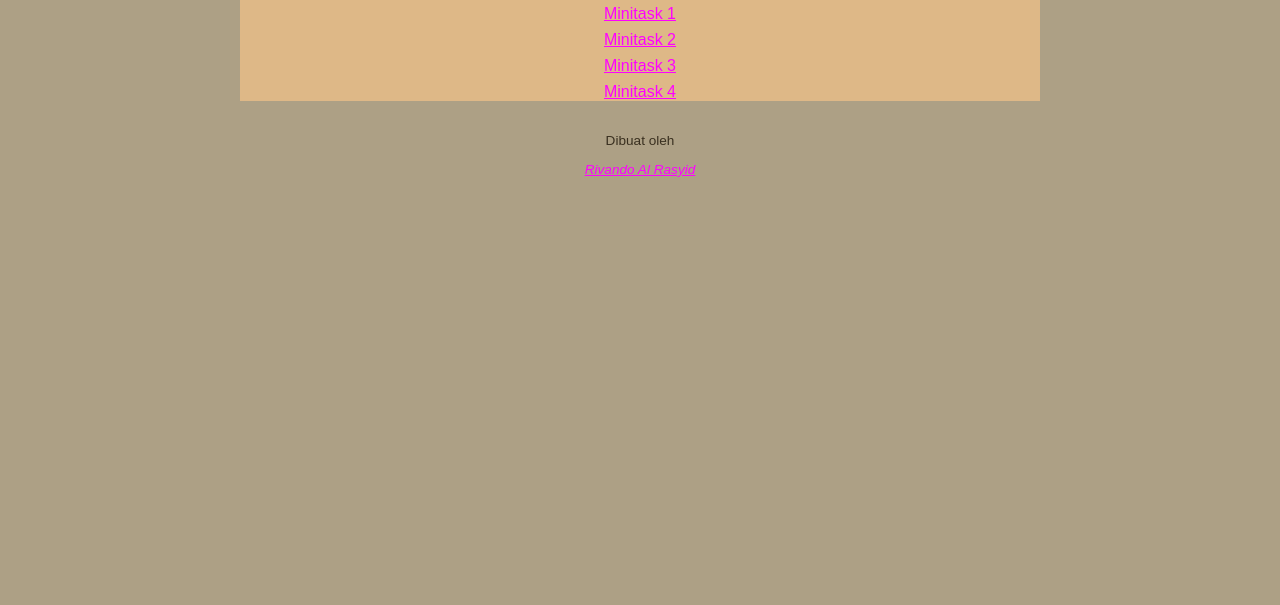
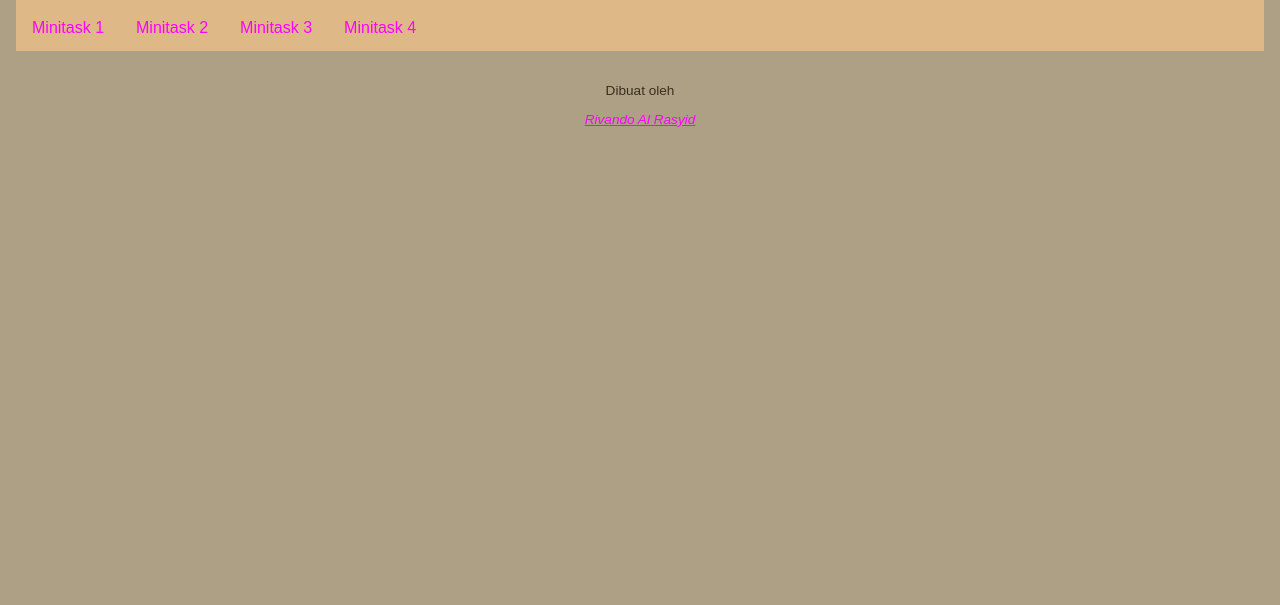
Before and after one commit to rivando-al-rasyid/koda-b7-web3, a plain HTML site: page index.html in a window 1280 px wide. Shown: the part 195-800 px from the top of the page. Drawn offline with Linux system fonts and the light colour scheme; a web font is replaced by a local one.

Commit message:
fix : remove max width 1024px

```diff
--- a/styles/style.css
+++ b/styles/style.css
@@ -42,7 +42,6 @@ header {
 }
 
 header img {
-  max-width: 700px;
   width: 100%;
   height: auto;
   display: block;
@@ -76,7 +75,7 @@ nav ul {
 }
 
 
-@media screen and (min-width: 768px) and (max-width: 1024px)  {
+@media screen and (min-width: 768px) {
     main{
   background-color: aquamarine;
   position: sticky;
@@ -112,13 +111,6 @@ ul li a {
 
 }
 
-@media screen and (min-width: 1024px)  {
-    main{
-  background-color: burlywood;
-  position: sticky;
-  top: 10px;
-  bottom: 10px;
-}
 @media screen and (min-width: 1024px) {
   main {
     background-color: burlywood;
@@ -133,21 +125,25 @@ ul li a {
   }
 
   nav ul {
-    list-style: none;
+    list-style-type: none;
+    margin: 0;
     padding: 0;
-    margin: 0;
+    overflow: hidden;
+    justify-content: center;
   }
 
   nav ul li {
-    margin-bottom: 0.5rem;
+    float: left;
+    margin-bottom: 0;
   }
 
-  .navbar ul {
-    list-style: none;
-    padding: 0;
-    margin: 0;
+  nav ul li a {
+    display: block;
+    color: white;
+    text-align: center;
+    padding: 14px 16px;
+    text-decoration: none;
   }
-}
 }
 
 
@@ -157,11 +153,7 @@ ul li a {
   margin-bottom: 1rem;
 }
 
-/* --- Main Content --- */
-main {
-  max-width: 800px;
-  margin: 0 auto;
-}
+
 
 /* --- Drop Cap (pengganti <font> untuk huruf awal) --- */
 .drop-cap {
```
